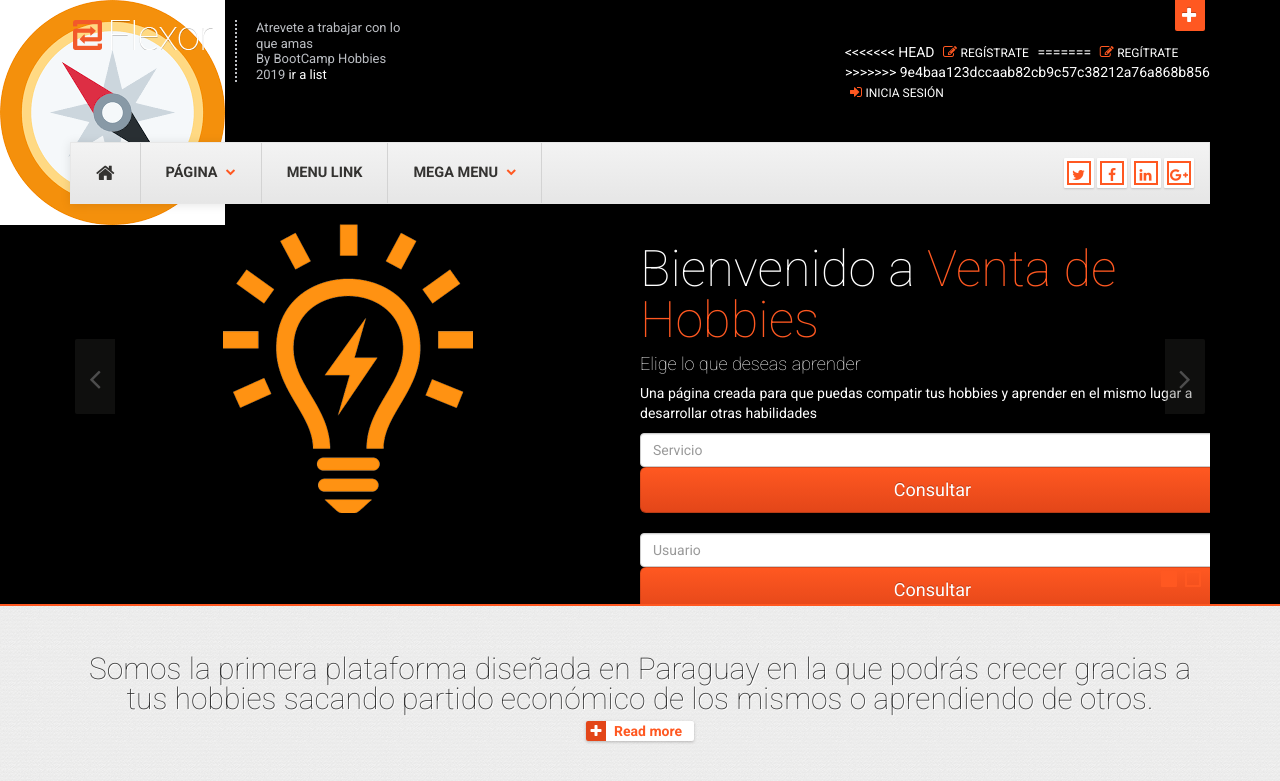
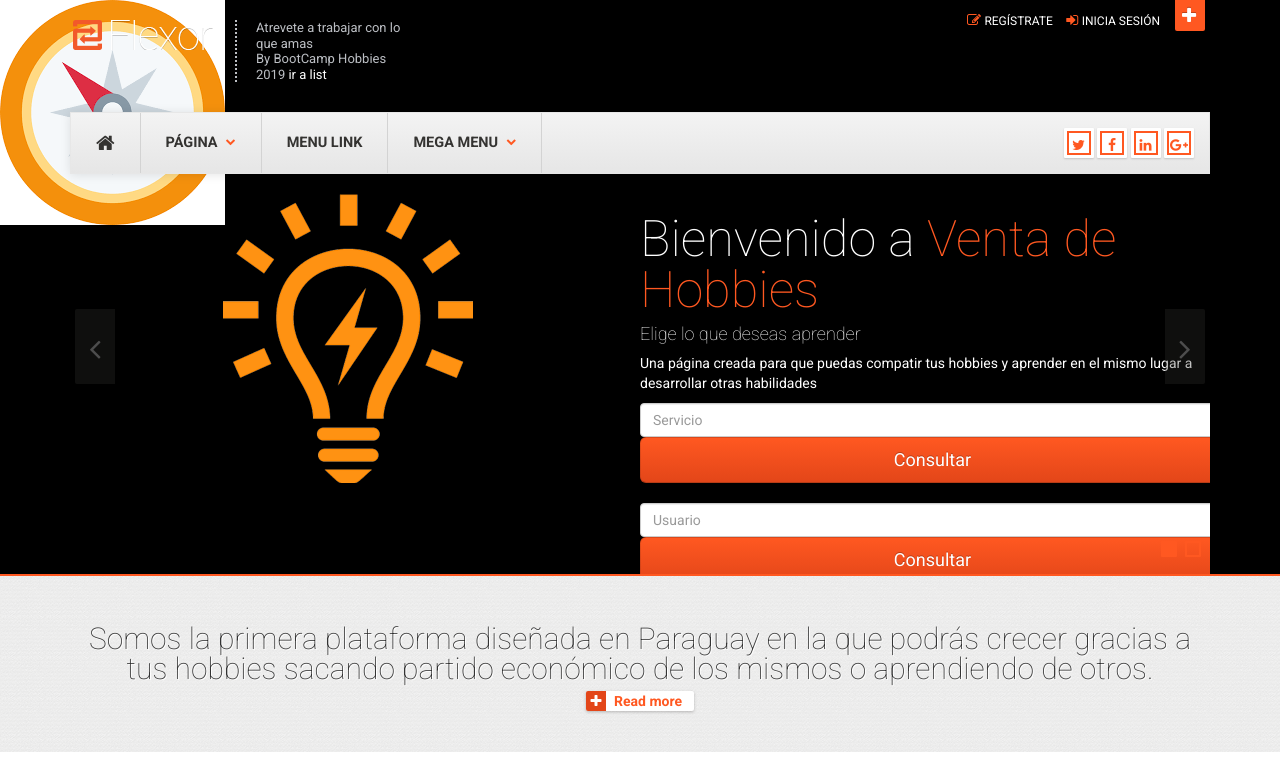
Before and after one commit to valeealcaraz/Hackathon, a Flask app: page / in a window 1280 px wide. Shown: the top 781 px of the page. Run offline with Flask 2, Linux system fonts and the light colour scheme; some libraries are stand-ins or nearby versions.

Commit message:
actualizamos el index nomás

```diff
--- a/templates/index.html
+++ b/templates/index.html
@@ -140,11 +140,7 @@
                 <li class="user-button"><a class="btn btn-primary btn-hh-trigger" role="button" data-toggle="collapse" data-target=".header-hidden">Open</a></li>
               </ul>
               <ul class="list-inline user-menu pull-right">
-<<<<<<< HEAD
                 <li class="user-register"><i class="fa fa-edit text-primary "></i> <a href="register.html" class="text-uppercase">Regístrate</a></li>
-=======
-                <li class="user-register"><i class="fa fa-edit text-primary "></i> <a href="register" class="text-uppercase">Regítrate</a></li>
->>>>>>> 9e4baa123dccaab82cb9c57c38212a76a868b856
                 <li class="user-login"><i class="fa fa-sign-in text-primary"></i> <a href="login.html" class="text-uppercase">Inicia Sesión</a></li>
               </ul>
             </div>
```
